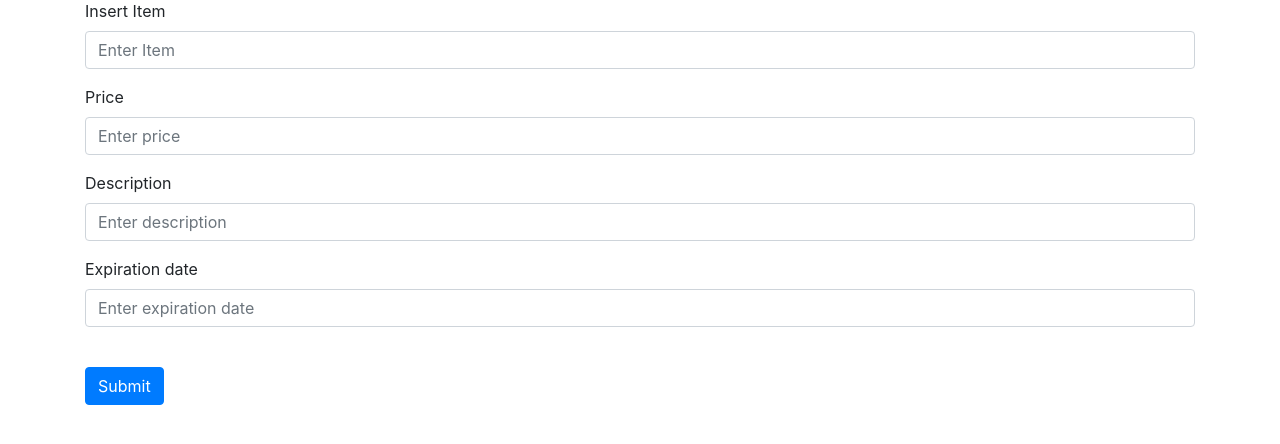
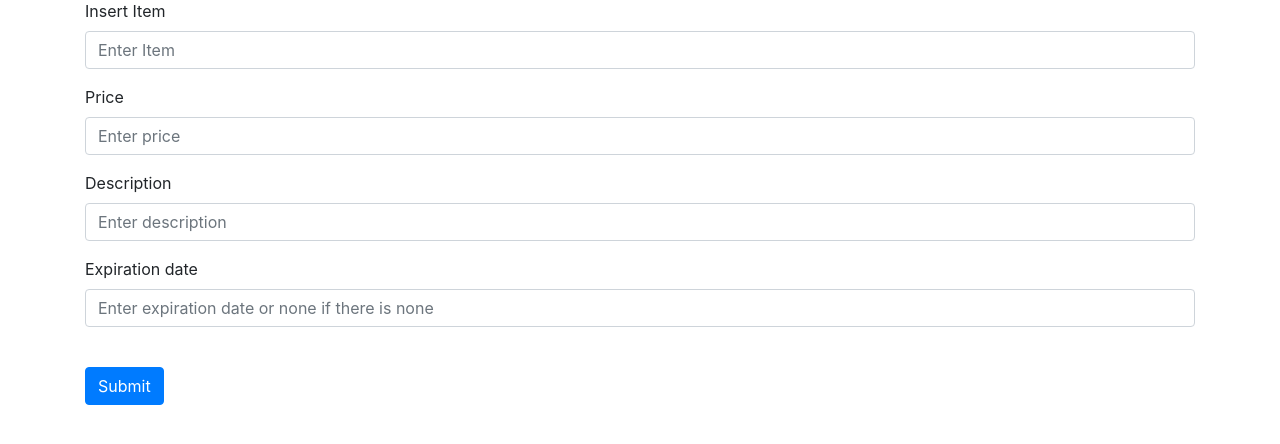
Before and after one commit to Warren-source/CS435-project, a Flask app: page / in a window 1280 px wide. Shown: the part 99-543 px from the top of the page. Run offline with Flask 2, Linux system fonts and the light colour scheme; a user stored in the database is signed in; some libraries are stand-ins or nearby versions.

Commit message:
Update home.html

```diff
--- a/website/templates/home.html
+++ b/website/templates/home.html
@@ -43,7 +43,8 @@
       placeholder="Enter description"
     />
   </div>
-  <!--ask user for password-->
+  <!--ask user for expiration date, some foods have no expiration date,
+      like honey, so a user can put none as well-->
   <div class="form-group">
     <label for="expiration">Expiration date</label>
     <input
@@ -51,10 +52,10 @@
       class="form-control"
       id="expiration"
       name="expiration"
-      placeholder="Enter expiration date"
+      placeholder="Enter expiration date or none if there is none"
     />
   </div>
-  <!-- okay, don't know how to give submit button the Seller id variable----->
+  <!-- the submit button takes this form to the backend----->
   <br />
   <button type="submit" class="btn btn-primary">Submit</button>
 </form>
```
